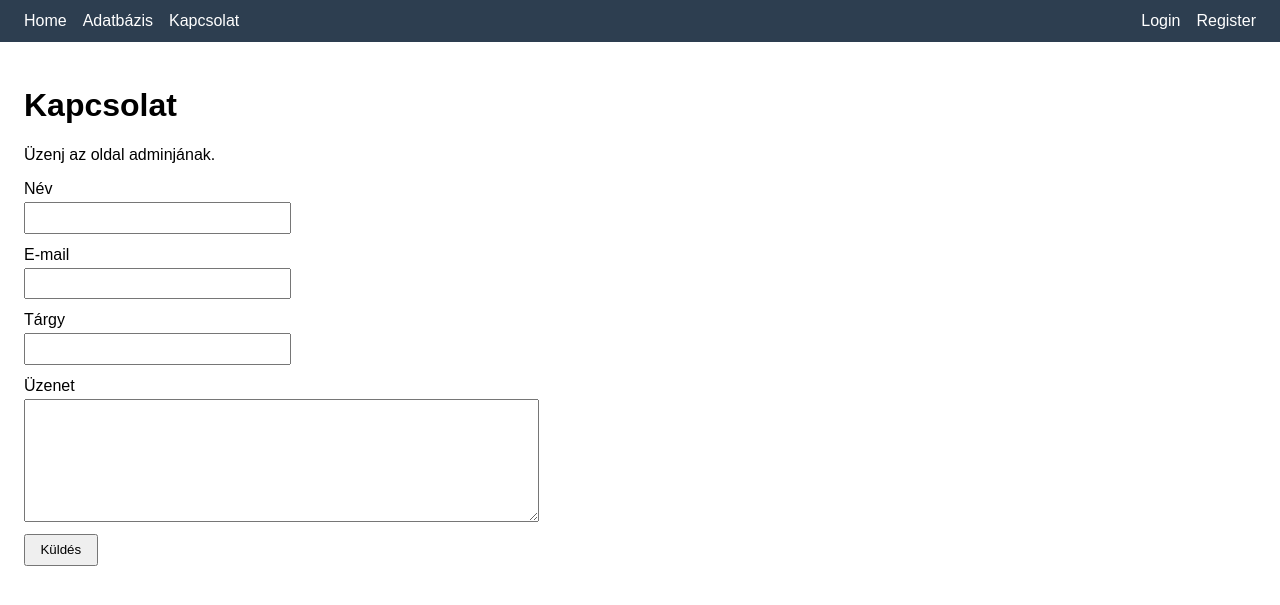
After one commit to matyowya/java-beadando, a Spring Boot app: page /kapcsolat in a window 1280 px wide. The commit adds this page. Shown: the top 605 px of the page. Run offline with Spring Boot 4, Linux system fonts and the light colour scheme; some of the project's set-up classes (security, data sources, template engines, error pages and the like) are left out, and stand-ins take their place.

Commit message:
kapcsolat ui

```diff
--- a/src/main/resources/static/css/style.css
+++ b/src/main/resources/static/css/style.css
@@ -19,3 +19,7 @@ main.wide { max-width: 1100px; }
 .filter label { margin-bottom: 0; }
 .filter select { display: block; margin-top: .25rem; padding: .3rem; }
 td.num, th.num { text-align: right; }
+
+/* Kapcsolat urlap */
+form textarea { display: block; margin-top: .25rem; padding: .4rem; width: 100%; max-width: 500px; font: inherit; }
+form label .error { display: block; font-size: .9rem; margin-top: .2rem; }
--- /dev/null
+++ b/src/main/resources/templates/kapcsolat.html
@@ -0,0 +1,37 @@
+<!DOCTYPE html>
+<html xmlns:th="http://www.thymeleaf.org" lang="hu">
+<head>
+    <meta charset="UTF-8">
+    <title>Kapcsolat</title>
+    <link rel="stylesheet" th:href="@{/css/style.css}">
+</head>
+<body>
+<div th:replace="~{menu :: menu}"></div>
+<main>
+    <h1>Kapcsolat</h1>
+    <p>Üzenj az oldal adminjának.</p>
+
+    <p th:if="${param.elkuldve}" class="ok">Köszönjük, az üzenetedet elküldtük.</p>
+
+    <form th:action="@{/kapcsolat}" th:object="${kapcsolatForm}" method="post" novalidate>
+        <label>Név
+            <input type="text" th:field="*{nev}">
+            <span class="error" th:if="${#fields.hasErrors('nev')}" th:errors="*{nev}">hiba</span>
+        </label>
+        <label>E-mail
+            <input type="email" th:field="*{email}">
+            <span class="error" th:if="${#fields.hasErrors('email')}" th:errors="*{email}">hiba</span>
+        </label>
+        <label>Tárgy
+            <input type="text" th:field="*{targy}">
+            <span class="error" th:if="${#fields.hasErrors('targy')}" th:errors="*{targy}">hiba</span>
+        </label>
+        <label>Üzenet
+            <textarea th:field="*{szoveg}" rows="6"></textarea>
+            <span class="error" th:if="${#fields.hasErrors('szoveg')}" th:errors="*{szoveg}">hiba</span>
+        </label>
+        <button type="submit">Küldés</button>
+    </form>
+</main>
+</body>
+</html>
--- a/src/main/resources/templates/menu.html
+++ b/src/main/resources/templates/menu.html
@@ -4,6 +4,7 @@
 <nav th:fragment="menu" class="menu">
     <a th:href="@{/}">Home</a>
     <a th:href="@{/adatbazis}">Adatbázis</a>
+    <a th:href="@{/kapcsolat}">Kapcsolat</a>
     <a th:if="${loggedIn}" th:href="@{/user}">User</a>
     <a th:if="${isAdmin}" th:href="@{/admin}">Admin</a>
 
```
Also changed, not shown: src/main/java/org/example/javabeadando/model/Uzenet.java (added, +52 -0 lines), src/main/java/org/example/javabeadando/repository/UzenetRepository.java (added, +11 -0 lines).
